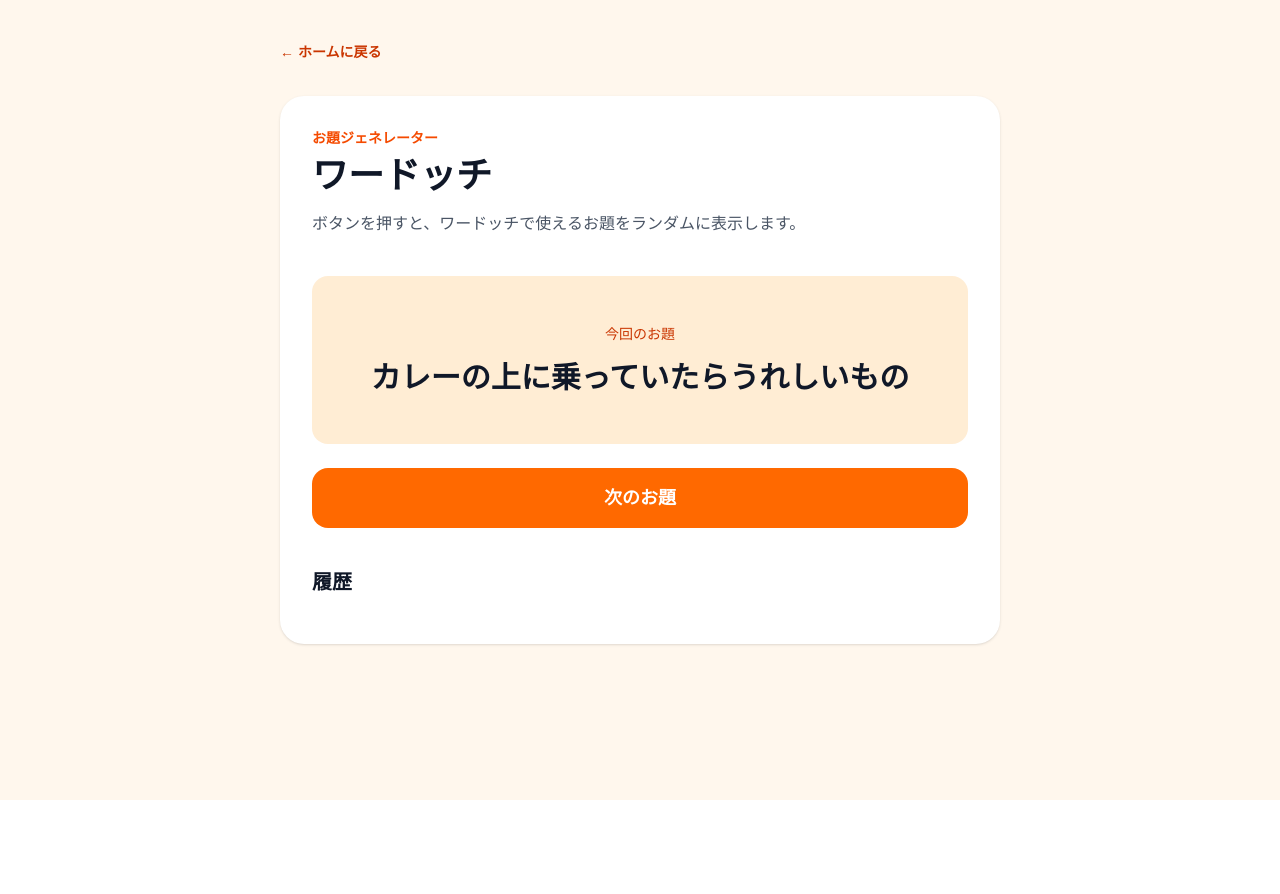
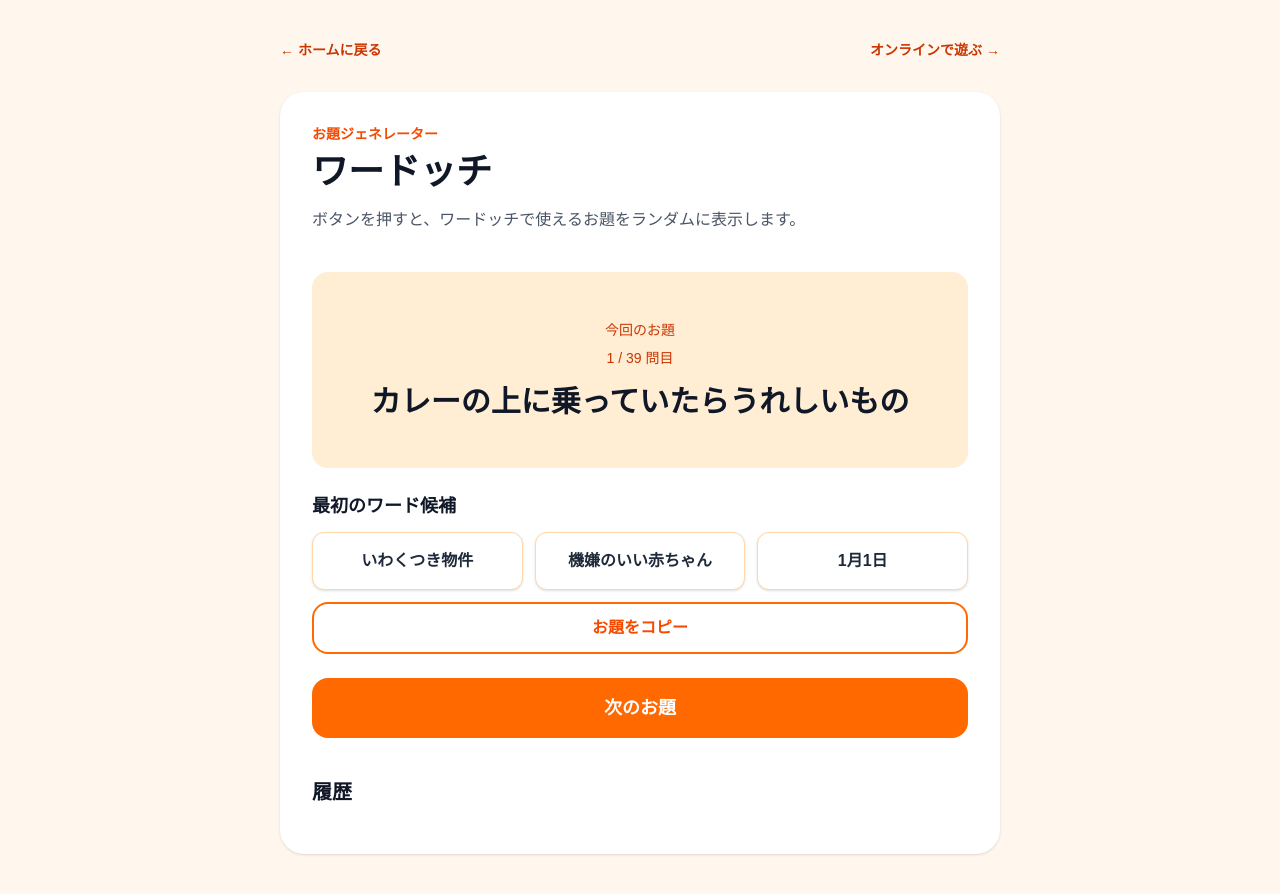
Before and after one commit to takakei510/boardgame-tools, a Next.js app: page /wordocchi in a window 1280 px wide. Before the commit the page ends 800 px from the top, so only its background shows below. Built offline with nearby package versions, Linux system fonts and the light colour scheme.

Commit message:
Wordocchi機能を強化し、トピックとワードのデータを追加

```diff
--- a/app/wordocchi/page.tsx
+++ b/app/wordocchi/page.tsx
@@ -1,42 +1,108 @@
 "use client";
 
 import { useState } from "react";
-import { wordocchiTopics } from "@/data/wordocchiTopics";
+import wordocchiTopics from "@/data/wordocchiTopics.json";
+import wordocchiWords from "@/data/wordocchiWords.json";
 import Link from "next/link";
+
+const shuffleArray = <T,>(items: readonly T[]): T[] => {
+  const shuffled = [...items];
+
+  for (let i = shuffled.length - 1; i > 0; i--) {
+    const randomIndex = Math.floor(Math.random() * (i + 1));
+
+    [shuffled[i], shuffled[randomIndex]] = [shuffled[randomIndex], shuffled[i]];
+  }
+
+  return shuffled;
+};
+
 
 export default function WordocchiPage() {
   const [currentTopic, setCurrentTopic] = useState(wordocchiTopics[0]);
   const [history, setHistory] = useState<typeof wordocchiTopics>([]);
+  const [copied, setCopied] = useState(false);
+  const [remainingTopics, setRemainingTopics] = useState(() =>
+    wordocchiTopics.slice(1),
+  );
+  const isFinished = remainingTopics.length === 0;
+  const [initialWords, setInitialWords] = useState(() =>
+    wordocchiWords.slice(0, 3),
+  );
+  const [remainingWords, setRemainingWords] = useState(wordocchiWords.slice(3));
+
+  const updateInitialWords = () => {
+      let wordPool = remainingWords;
+
+      if (wordPool.length < 3) {
+        wordPool = shuffleArray(wordocchiWords);
+      }
+
+      const nextWords = wordPool.slice(0, 3);
+      const restWords = wordPool.slice(3);
+
+      setInitialWords(nextWords);
+      setRemainingWords(restWords);
+    };
 
   const nextTopic = () => {
-    const usedIds = new Set([
-      currentTopic.id,
-      ...history.map((topic) => topic.id),
-    ]);
+    setCopied(false);
 
-    const availableTopics = wordocchiTopics.filter(
-      (topic) => !usedIds.has(topic.id)
-    );
+    if (remainingTopics.length === 0) {
+      return;
+    }
 
-    const randomIndex = Math.floor(
-      Math.random() * availableTopics.length
-    );
-
-    const newTopic = availableTopics[randomIndex];
+    const [newTopic, ...restTopics] = remainingTopics;
 
     setHistory((prev) => [currentTopic, ...prev].slice(0, 5));
     setCurrentTopic(newTopic);
+    updateInitialWords();
+    setRemainingTopics(restTopics);
+  };
+
+  const startNewRound = () => {
+    const shuffledTopics = shuffleArray(wordocchiTopics);
+    const [firstTopic, ...restTopics] = shuffledTopics;
+
+    setCurrentTopic(firstTopic);
+    updateInitialWords();
+    setRemainingTopics(restTopics);
+    setHistory([]);
+    setCopied(false);
+  };
+
+  const copyTopic = async () => {
+    try {
+      await navigator.clipboard.writeText(currentTopic.text);
+
+      setCopied(true);
+
+      setTimeout(() => {
+        setCopied(false);
+      }, 1500);
+    } catch (error) {
+      console.error("お題のコピーに失敗しました。", error);
+    }
   };
 
   return (
     <main className="min-h-screen bg-orange-50">
       <div className="mx-auto max-w-3xl px-6 py-10">
+        <div className="flex items-center justify-between">
           <Link
             href="/"
             className="text-sm font-semibold text-orange-700 hover:underline"
           >
             ← ホームに戻る
           </Link>
+
+          <Link
+            href="/wordocchi/room"
+            className="text-sm font-semibold text-orange-700 hover:underline"
+          >
+            オンラインで遊ぶ →
+          </Link>
+        </div>
 
         <section className="mt-8 rounded-3xl bg-white p-8 shadow-sm">
           <p className="text-sm font-bold text-orange-600">
@@ -51,19 +117,48 @@ export default function WordocchiPage() {
 
           <div className="mt-10 rounded-2xl bg-orange-100 px-6 py-12 text-center">
             <p className="text-sm text-orange-700">今回のお題</p>
-
+            <p className="mt-2 text-sm text-orange-700">
+              {wordocchiTopics.length - remainingTopics.length} /{" "}
+              {wordocchiTopics.length} 問目
+            </p>
             <p className="mt-4 text-3xl font-bold text-gray-900">
               {currentTopic.text}
             </p>
           </div>
 
+          <div className="mt-6">
+            <h2 className="text-lg font-bold text-gray-900">
+              最初のワード候補
+            </h2>
+
+            <div className="mt-3 grid gap-3 sm:grid-cols-3">
+              {initialWords.map((word) => (
+                <div
+                  key={word.id}
+                  className="rounded-xl border border-orange-200 bg-white px-4 py-4 text-center font-semibold text-gray-800 shadow-sm"
+                >
+                  {word.text}
+                </div>
+              ))}
+            </div>
+          </div>
+
+          <button
+            type="button"
+            onClick={copyTopic}
+            className="mt-3 w-full rounded-2xl border-2 border-orange-500 px-6 py-3 font-bold text-orange-600 transition hover:bg-orange-50"
+          >
+            {copied ? "コピーしました！" : "お題をコピー"}
+          </button>
+
           <button
             type="button"
             className="mt-6 w-full rounded-2xl bg-orange-500 px-6 py-4 text-lg font-bold text-white transition hover:bg-orange-600"
-            onClick={nextTopic}
+            onClick={isFinished ? startNewRound : nextTopic}
           >
-            次のお題
+            {isFinished ? "もう一度シャッフル" : "次のお題"}
           </button>
+
           <div className="mt-10">
             <h2 className="text-xl font-bold text-gray-900">履歴</h2>
 
--- /dev/null
+++ b/app/wordocchi/room/page.tsx
@@ -0,0 +1,65 @@
+import Link from "next/link";
+
+export default function WordocchiRoomPage() {
+  return (
+    <main className="min-h-screen bg-orange-50 px-6 py-10">
+      <div className="mx-auto max-w-xl">
+        <Link
+          href="/wordocchi"
+          className="text-sm font-semibold text-orange-700 hover:underline"
+        >
+          ← お題ジェネレーターに戻る
+        </Link>
+
+        <section className="mt-8 rounded-3xl bg-white p-8 shadow-sm">
+          <p className="text-sm font-bold text-orange-600">
+            オンラインプレイ
+          </p>
+
+          <h1 className="mt-2 text-4xl font-bold text-gray-900">
+            ワードッチ
+          </h1>
+
+          <p className="mt-4 text-gray-600">
+            部屋を作るか、友達から共有された部屋番号を入力してください。
+          </p>
+
+          <div className="mt-10 space-y-4">
+            <button
+              type="button"
+              className="w-full rounded-2xl bg-orange-500 px-6 py-4 text-lg font-bold text-white transition hover:bg-orange-600"
+            >
+              新しい部屋を作る
+            </button>
+
+            <div className="flex items-center gap-3">
+              <div className="h-px flex-1 bg-gray-200" />
+              <span className="text-sm text-gray-500">または</span>
+              <div className="h-px flex-1 bg-gray-200" />
+            </div>
+
+            <label className="block">
+              <span className="text-sm font-bold text-gray-700">
+                部屋番号
+              </span>
+
+              <input
+                type="text"
+                placeholder="例：ABCD"
+                maxLength={6}
+                className="mt-2 w-full rounded-xl border border-gray-300 px-4 py-3 text-center text-xl font-bold uppercase tracking-widest text-gray-900 outline-none focus:border-orange-500"
+              />
+            </label>
+
+            <button
+              type="button"
+              className="w-full rounded-2xl border-2 border-orange-500 px-6 py-4 text-lg font-bold text-orange-600 transition hover:bg-orange-50"
+            >
+              部屋に参加する
+            </button>
+          </div>
+        </section>
+      </div>
+    </main>
+  );
+}
--- /dev/null
+++ b/data/wordocchiTopics.json
@@ -0,0 +1,41 @@
+[
+  { "id": 1, "text": "カレーの上に乗っていたらうれしいもの" },
+  { "id": 2, "text": "戦国武将のかぶとについていたらすごそうなもの" },
+  { "id": 3, "text": "朝まで見ていたくなる生〇〇番組" },
+  { "id": 4, "text": "図書館にあったら思わず借りたくなる本のタイトル" },
+  { "id": 5, "text": "飲食店の期間限定メニューにあったら思わず頼みたくなるもの" },
+  { "id": 6, "text": "映画館で上映されたら見に行きたくなる映画のタイトル" },
+  { "id": 7, "text": "RPGのラスボスが使ってきそうな必殺技の名前" },
+  { "id": 8, "text": "ゲームの隠しステージにありそうなもの" },
+  { "id": 9, "text": "テーマパークに新しくできたら人気になりそうなアトラクション" },
+  { "id": 10, "text": "学校の七不思議に追加されたら面白そうなもの" },
+  { "id": 11, "text": "修学旅行の自由時間に行けたら嬉しい場所" },
+  { "id": 12, "text": "校長先生が急に取り出したら一番面白いもの" },
+  { "id": 13, "text": "コンビニで発売されたら思わず買ってしまう新商品" },
+  { "id": 14, "text": "100円ショップで売っていたら二度見するもの" },
+  { "id": 15, "text": "ガチャガチャから出てきたら一番うれしいもの" },
+  { "id": 16, "text": "福袋に入っていたら一番テンションが上がるもの" },
+  { "id": 17, "text": "通販番組で紹介されたら欲しくなってしまうもの" },
+  { "id": 18, "text": "宝箱から出てきたら一番テンションが上がるもの" },
+  { "id": 19, "text": "魔法で一つだけ出せるようになるなら欲しいもの" },
+  { "id": 20, "text": "宇宙旅行に一つだけ持っていくなら選びたいもの" },
+  { "id": 21, "text": "秘密基地に絶対置きたいもの" },
+  { "id": 22, "text": "未来のコンビニで売っていそうなもの" },
+  { "id": 23, "text": "社長室に飾ってあったら一番すごそうなもの" },
+  { "id": 24, "text": "宇宙人がお土産に持ってきそうなもの" },
+  { "id": 25, "text": "無人島で一番役に立ちそうなもの" },
+  { "id": 26, "text": "プレゼントでもらったら一番驚くもの" },
+  { "id": 27, "text": "一日だけ無料になったら一番うれしいもの" },
+  { "id": 28, "text": "神様から一つだけもらえるなら欲しいもの" },
+  { "id": 29, "text": "朝起きたら増えていてほしいもの" },
+  { "id": 30, "text": "実写映画化したら見てみたいもの" },
+  { "id": 31, "text": "映画のタイトルになっていそうなもの" },
+  { "id": 32, "text": "ゲーム化したら絶対売れそうなもの" },
+  { "id": 33, "text": "駅前にできたら毎日通いたくなるお店" },
+  { "id": 34, "text": "ペットショップにいたら人気者になりそうなもの" },
+  { "id": 35, "text": "お祭りに新しく追加されたら盛り上がりそうなもの" },
+  { "id": 36, "text": "世界一高級だったら見てみたいもの" },
+  { "id": 37, "text": "一日だけ巨大化してほしいもの" },
+  { "id": 38, "text": "自動販売機で売っていたら試してみたいもの" },
+  { "id": 39, "text": "博物館に展示されていたら見に行きたいもの" }
+]
--- /dev/null
+++ b/data/wordocchiWords.json
@@ -0,0 +1,22 @@
+[
+  { "id": 1, "text": "いわくつき物件" },
+  { "id": 2, "text": "機嫌のいい赤ちゃん" },
+  { "id": 3, "text": "1月1日" },
+  { "id": 4, "text": "新品のスニーカー" },
+  { "id": 5, "text": "校長先生の秘密" },
+  { "id": 6, "text": "賞味期限ぎりぎりのプリン" },
+  { "id": 7, "text": "雨上がりの公園" },
+  { "id": 8, "text": "誰もいない遊園地" },
+  { "id": 9, "text": "金曜日の夜" },
+  { "id": 10, "text": "知らない番号からの電話" },
+  { "id": 11, "text": "夏休み最終日" },
+  { "id": 12, "text": "冷蔵庫の奥にある箱" },
+  { "id": 13, "text": "初対面の人からの手紙" },
+  { "id": 14, "text": "深夜2時のラーメン" },
+  { "id": 15, "text": "絶対に開けてはいけない扉" },
+  { "id": 16, "text": "財布の中の500円玉" },
+  { "id": 17, "text": "朝一番のメール" },
+  { "id": 18, "text": "無人駅のベンチ" },
+  { "id": 19, "text": "世界で最後の一個" },
+  { "id": 20, "text": "知らない人の誕生日" }
+]
```
Lines whose indentation alone changed are shown as unchanged.
